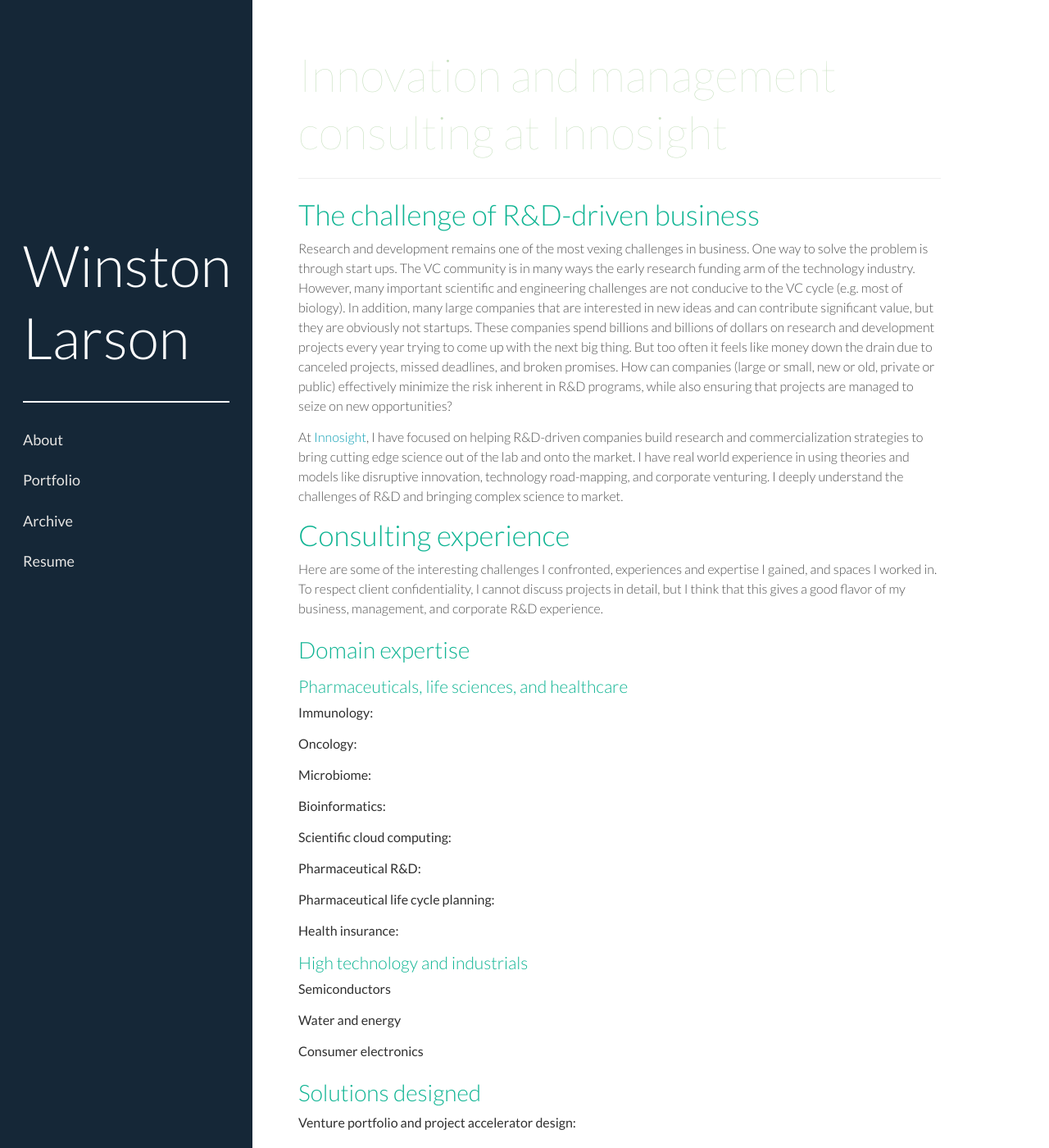
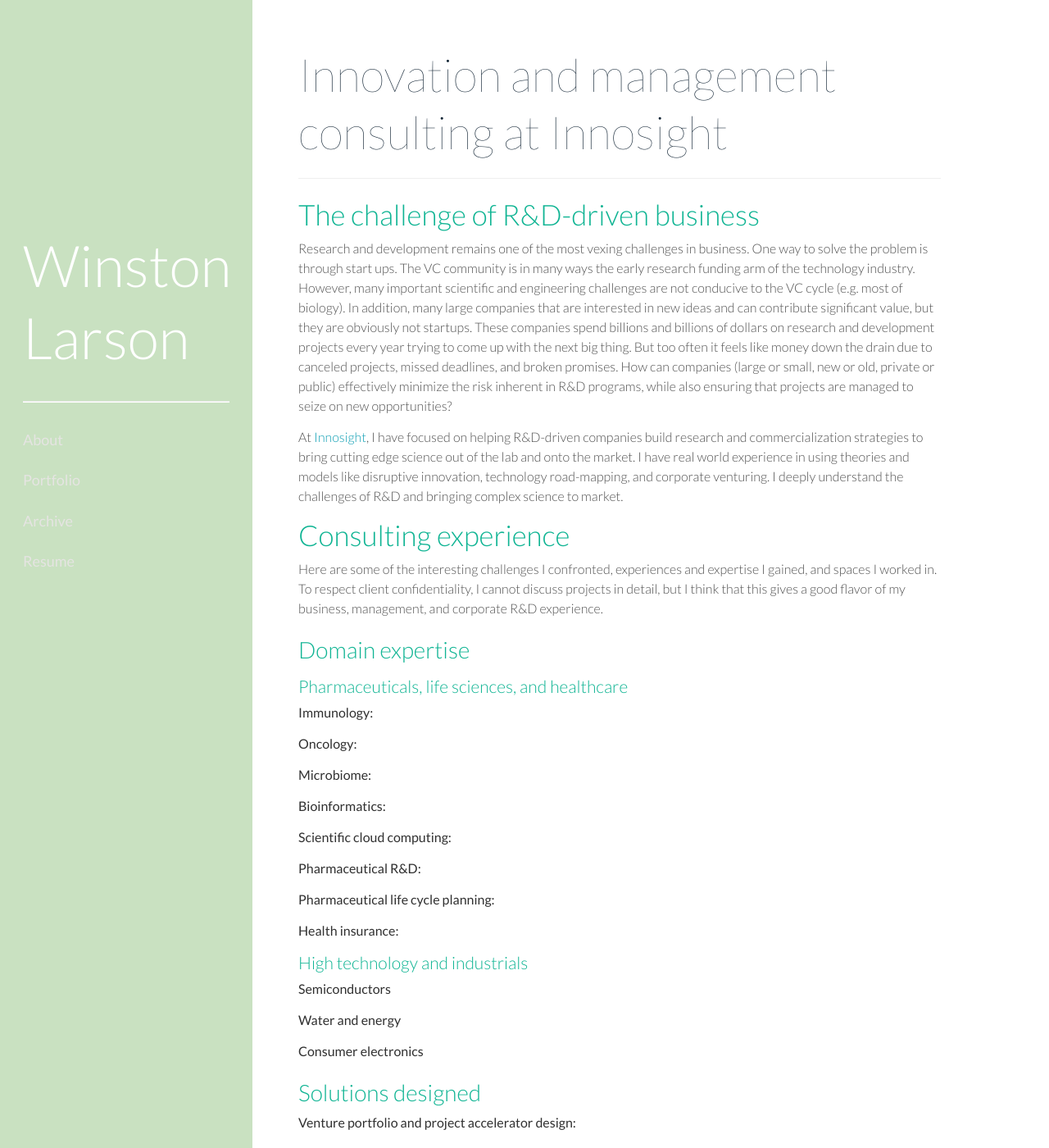
Before and after one commit to winstonlarson/old_website, a Jekyll site: the page built from innosight.md, in a window 1280 px wide and 1400 px high. Shown: the whole window at 82% size. Built offline with Jekyll 4.4.1, drawn with Linux system fonts in a browser that asks for light colours; some web fonts are replaced.

Commit message:
new colors

```diff
--- a/public/css/hyde.css
+++ b/public/css/hyde.css
@@ -60,7 +60,7 @@ html {
   padding: 2rem 1rem;
   color: rgba(255,255,255,.5);
   /*background: #FAFAFA; /*linear-gradient(to right, #1F45FC, #52B3EE);*/
-  background-color: #152737;
+  background-color: #C9E1C1;
 }
 @media (min-width: 48em) {
   .sidebar {
--- a/public/css/poole.css
+++ b/public/css/poole.css
@@ -68,7 +68,7 @@ body {
 a, h1, h2, h3, h4, h5, h6, .page-title,
 .post-title,
 .post-title a {
-  color: #C9E1C1;/*1677B2*/
+  color: #152737;/*152737*/
 }
 
 a.page-title:hover {
```
